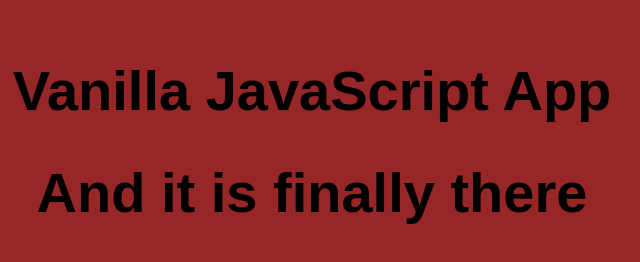
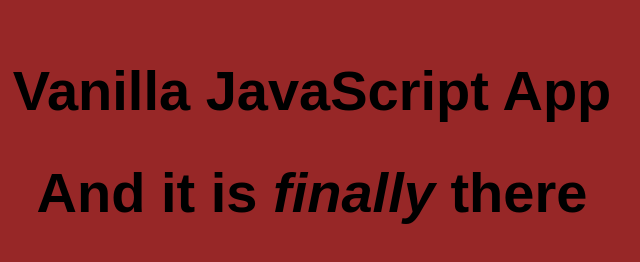
Before and after one commit to markmcneil/website009, a website: page src/index.html in a window 1280 px wide. Shown: the full height of the page, 328-968 px from the left. Drawn offline with Linux system fonts and the light colour scheme.

Commit message:
adding emphasis text

```diff
--- a/src/index.html
+++ b/src/index.html
@@ -12,7 +12,7 @@
 <body>
   <main>
     <h1>Vanilla JavaScript App</h1>
-    <h1>And it is finally there</h1>
+    <h1>And it is <em>finally</em> there</h1>
   </main>
 </body>
 
```
